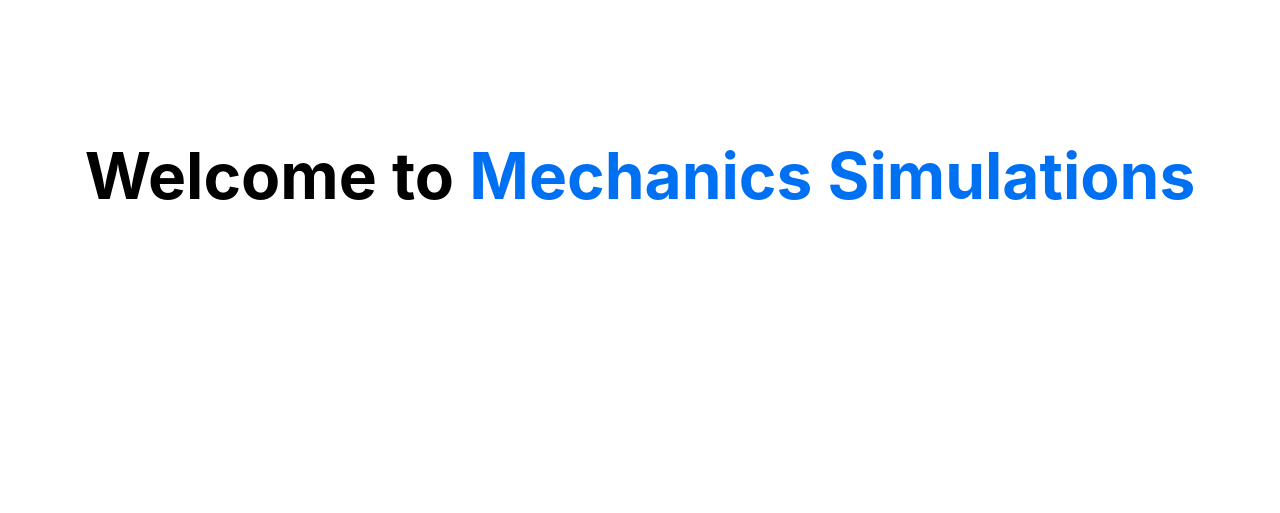
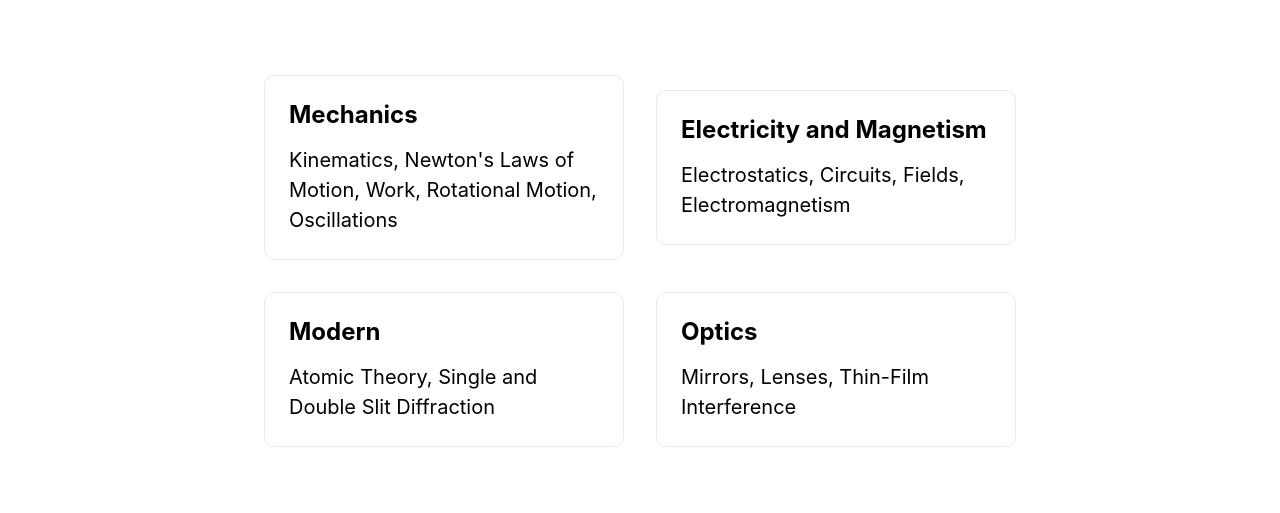
Before and after one commit to endocytosis/physics, a Next.js app: page /mechanics in a window 1280 px wide. Shown: the part 150-663 px from the top of the page. Built offline with nearby package versions, Linux system fonts and the light colour scheme.

Commit message:
updated content links

```diff
--- a/pages/mechanics.js
+++ b/pages/mechanics.js
@@ -13,7 +13,30 @@ export default function Mechanics() {
           Welcome to <a href="#">Mechanics Simulations</a>
         </h1>
 
-        <div className={styles.grid} />
+        <div className={styles.grid}>
+          <a href="/mechanics" className={styles.card}>
+            <h3>Mechanics</h3>
+            <p>
+              Kinematics, Newton's Laws of Motion, Work, Rotational Motion,
+              Oscillations
+            </p>
+          </a>
+
+          <a href="#" className={styles.card}>
+            <h3>Electricity and Magnetism</h3>
+            <p>Electrostatics, Circuits, Fields, Electromagnetism</p>
+          </a>
+
+          <a href="#" className={styles.card}>
+            <h3>Modern</h3>
+            <p>Atomic Theory, Single and Double Slit Diffraction</p>
+          </a>
+
+          <a href="#" className={styles.card}>
+            <h3>Optics</h3>
+            <p>Mirrors, Lenses, Thin-Film Interference</p>
+          </a>
+        </div>
       </main>
 
       <footer className={styles.footer}>
```
